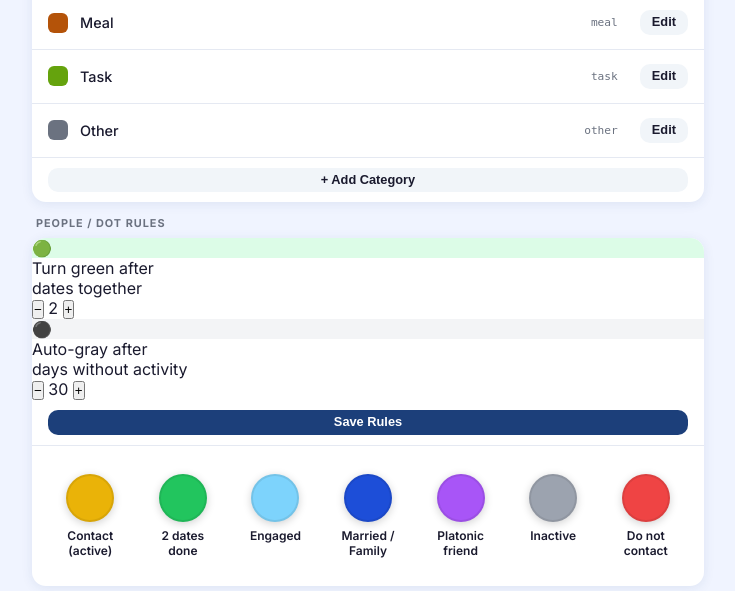
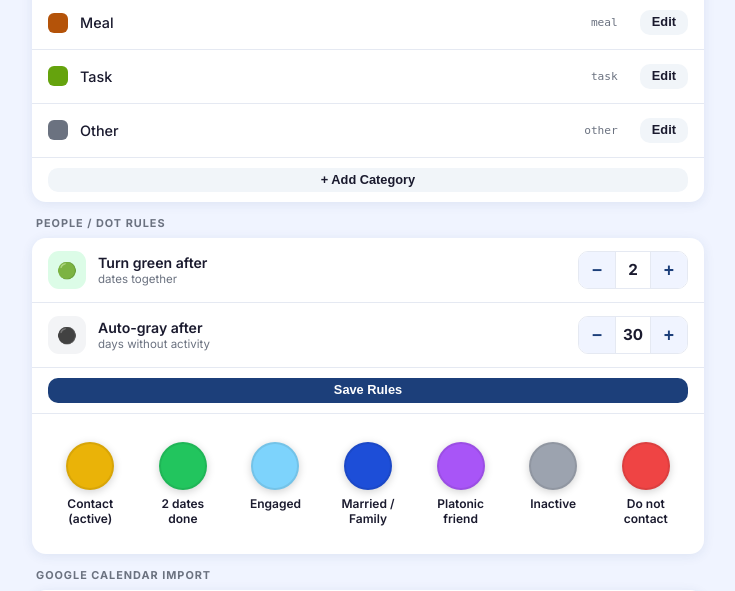
Before and after one commit to hamiltonpr/pmgcalendar, a Flask app: page /settings in a window 1280 px wide. Shown: the part 1101-1692 px from the top of the page, without its empty margins (272-1007 px from the left). Run offline with Flask 2, Linux system fonts and the light colour scheme; data comes from the database, SQL or seed files in the repository; some libraries are stand-ins or nearby versions.

Commit message:
auto: claude edit

```diff
--- a/static/style.css
+++ b/static/style.css
@@ -1130,6 +1130,57 @@ body.login-page {
   gap: 8px;
 }
 
+/* ── Dot auto-rules rows ─────────────────────────── */
+.rule-row {
+  display: flex;
+  align-items: center;
+  gap: 12px;
+  padding: 13px 16px;
+  border-bottom: 1px solid var(--border);
+}
+.rule-icon {
+  width: 38px; height: 38px;
+  border-radius: 11px;
+  display: flex; align-items: center; justify-content: center;
+  font-size: 1rem;
+  flex-shrink: 0;
+}
+.rule-body { flex: 1; min-width: 0; }
+.rule-label { font-size: 0.88rem; font-weight: 600; }
+.rule-sub   { font-size: 0.72rem; color: var(--text-muted); margin-top: 1px; }
+.rule-stepper {
+  display: flex;
+  align-items: center;
+  gap: 0;
+  border: 1.5px solid var(--border);
+  border-radius: 10px;
+  overflow: hidden;
+  flex-shrink: 0;
+}
+.rule-step-btn {
+  width: 36px; height: 36px;
+  background: var(--bg);
+  border: none;
+  font-size: 1.1rem;
+  font-weight: 600;
+  color: var(--primary);
+  cursor: pointer;
+  display: flex; align-items: center; justify-content: center;
+  transition: background 0.1s;
+}
+.rule-step-btn:active { background: var(--border); }
+.rule-step-val {
+  min-width: 36px;
+  text-align: center;
+  font-size: 0.95rem;
+  font-weight: 700;
+  color: var(--text);
+  padding: 0 4px;
+  border-left: 1px solid var(--border);
+  border-right: 1px solid var(--border);
+  line-height: 36px;
+}
+
 /* ── Dot definition cards (Settings) ─────────────── */
 .dot-def-grid {
   display: flex;
```
